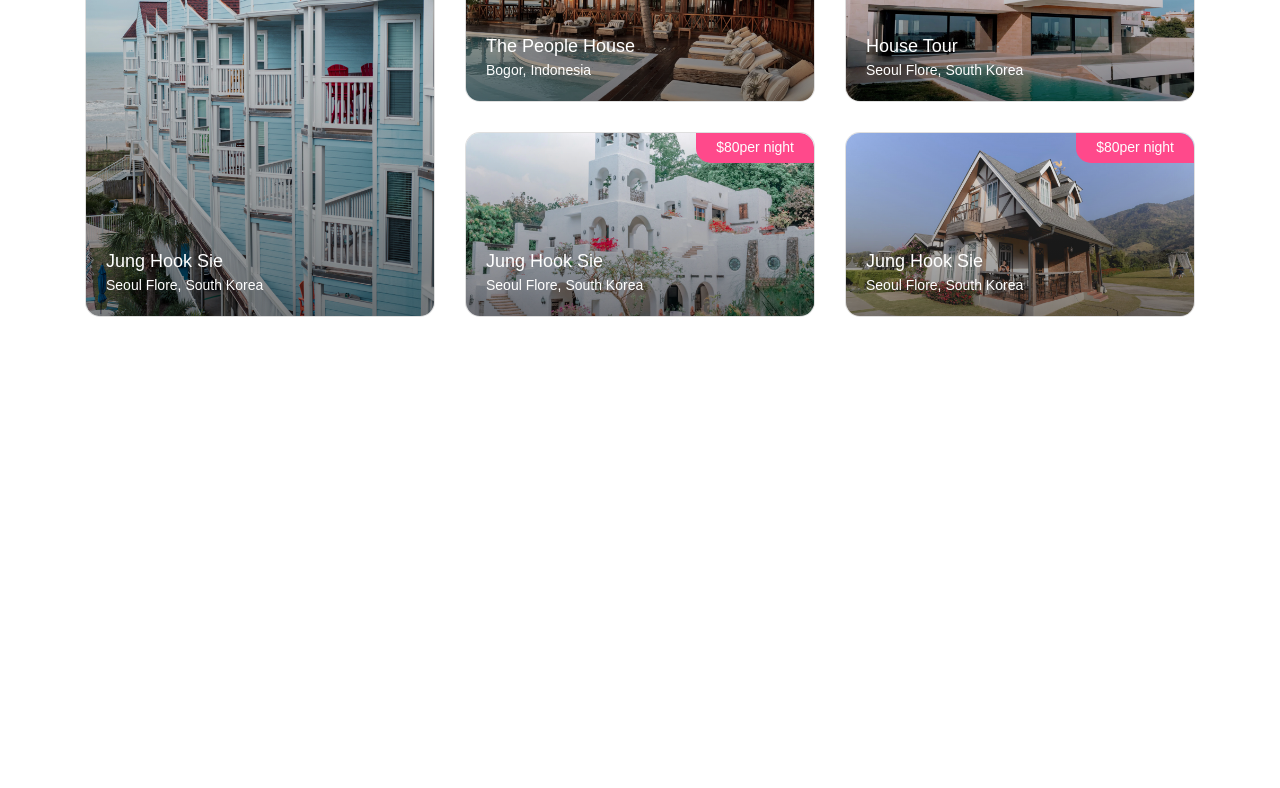
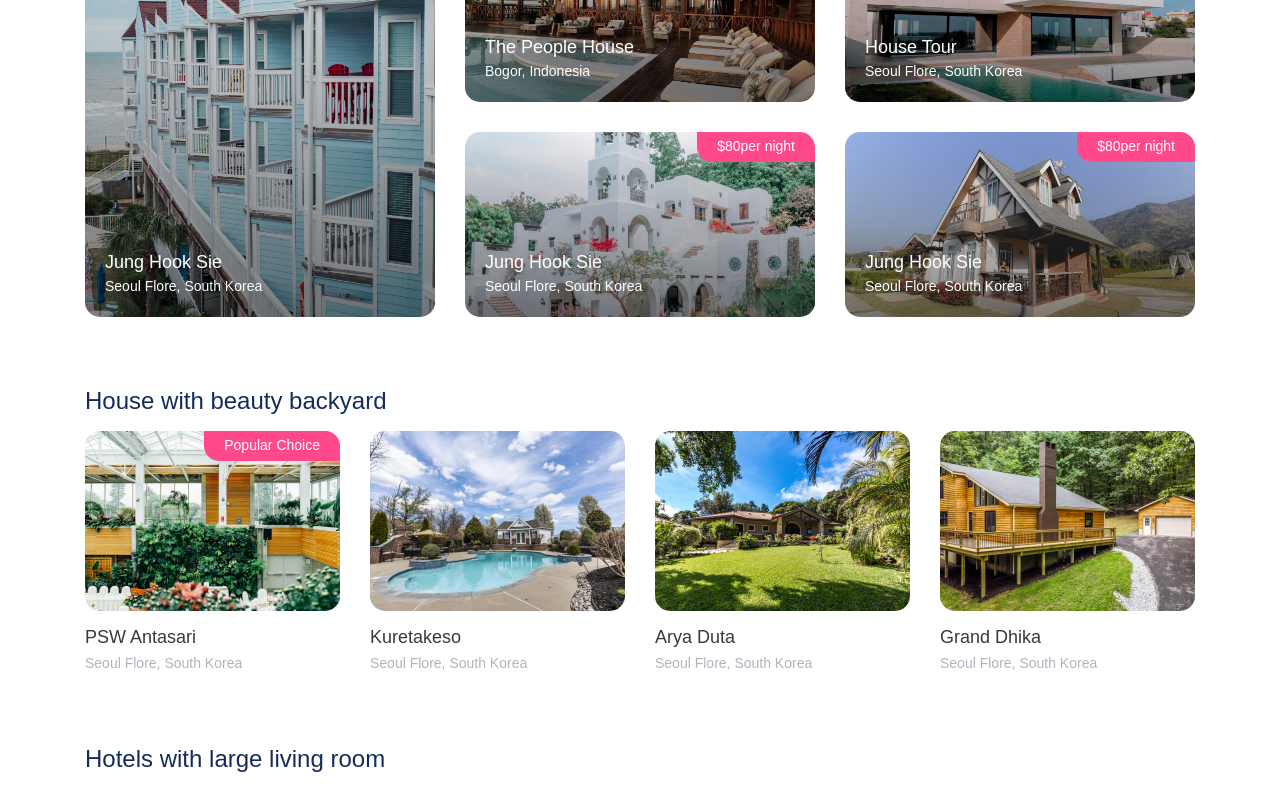
Before and after one commit to Iqbalaulia/holidays-web-with-reactjs, a React (Create React App) app: page / in a window 1280 px wide. Shown: the part 760-1548 px from the top of the page. Built offline with nearby package versions, Linux system fonts and the light colour scheme.

Commit message:
finish slicing component categories

```diff
--- a/src/assets/scss/_card.scss
+++ b/src/assets/scss/_card.scss
@@ -11,7 +11,7 @@
   word-wrap: break-word;
   background-color: $card-bg;
   background-clip: border-box;
-  border: $card-border-width solid $card-border-color;
+  // border: $card-border-width solid $card-border-color;
   @include border-radius($card-border-radius);
 
   > hr {
--- a/src/page/LandingPage.js
+++ b/src/page/LandingPage.js
@@ -3,6 +3,7 @@
 import landingPage from "json/landingPage.json";
 import Hero from "parts/Hero";
 import MostPicked from "parts/MostPicked";
+import Categories from "parts/Categories";
 export default class LandingPage extends Component {
   // melakukan running pertama
   constructor(props) {
@@ -18,6 +19,7 @@
           refMostPicked={this.refMostPicked}
           data={landingPage.mostPicked}
         />
+        <Categories data={landingPage.categories } />
       </>
     );
   }
--- /dev/null
+++ b/src/parts/Categories.js
@@ -0,0 +1,61 @@
+import React from "react";
+import Button from "elements/Button";
+
+export default function Categories({ data }) {
+  return data.map((category, index1) => {
+    return (
+      <section className="container" key={`category-${index1}`}>
+        <h4 className="mb-3 font-weight-medium">{category.name}</h4>
+
+        <div className="container-grid">
+          {category.items.length === 0 ? (
+            <div className="row">
+              <div className="col-auto align-items-center">
+                There is no property at this category
+              </div>
+            </div>
+          ) : (
+            category.items.map((item, index2) => {
+              return (
+                <div
+                  className="item column-3 row-1"
+                  key={`category-${index1}-item-${index2}`}
+                >
+                  <div className="card">
+                    {item.isPopular && (
+                      <div className="tag">
+                        Popular {""}{" "}
+                        <span className="font-weight-light">Choice</span>
+                      </div>
+                    )}
+
+                    <figure className="img-wrapper" style={{ height: 180 }}>
+                      <img
+                        src={item.imageUrl}
+                        alt={item.name}
+                        className="img-cover"
+                      />
+                    </figure>
+                    <div className="meta-wrapper ">
+                      <Button
+                        type="link"
+                        href={`/properties/${item._id}`}
+                        className="stretched-link d-block text-gray-800"
+                      >
+                        <h5 className="h4">{item.name}</h5>
+                      </Button>
+
+                      <span className="text-gray-500">
+                        {item.city}, {item.country}
+                      </span>
+                    </div>
+                  </div>
+                </div>
+              );
+            })
+          )}
+        </div>
+      </section>
+    );
+  });
+}
--- a/src/parts/MostPicked.js
+++ b/src/parts/MostPicked.js
@@ -2,11 +2,7 @@
 import Button from "elements/Button";
 export default function MostPicked(props) {
   return (
-    <section
-      className="container"
-      ref={props.refMostPicked}
-      style={{ height: 2000 }}
-    >
+    <section className="container" ref={props.refMostPicked}>
       <h4 className="mb-3">Most Picked</h4>
       <div className="container-grid">
         {props.data.map((item, index) => {
```
